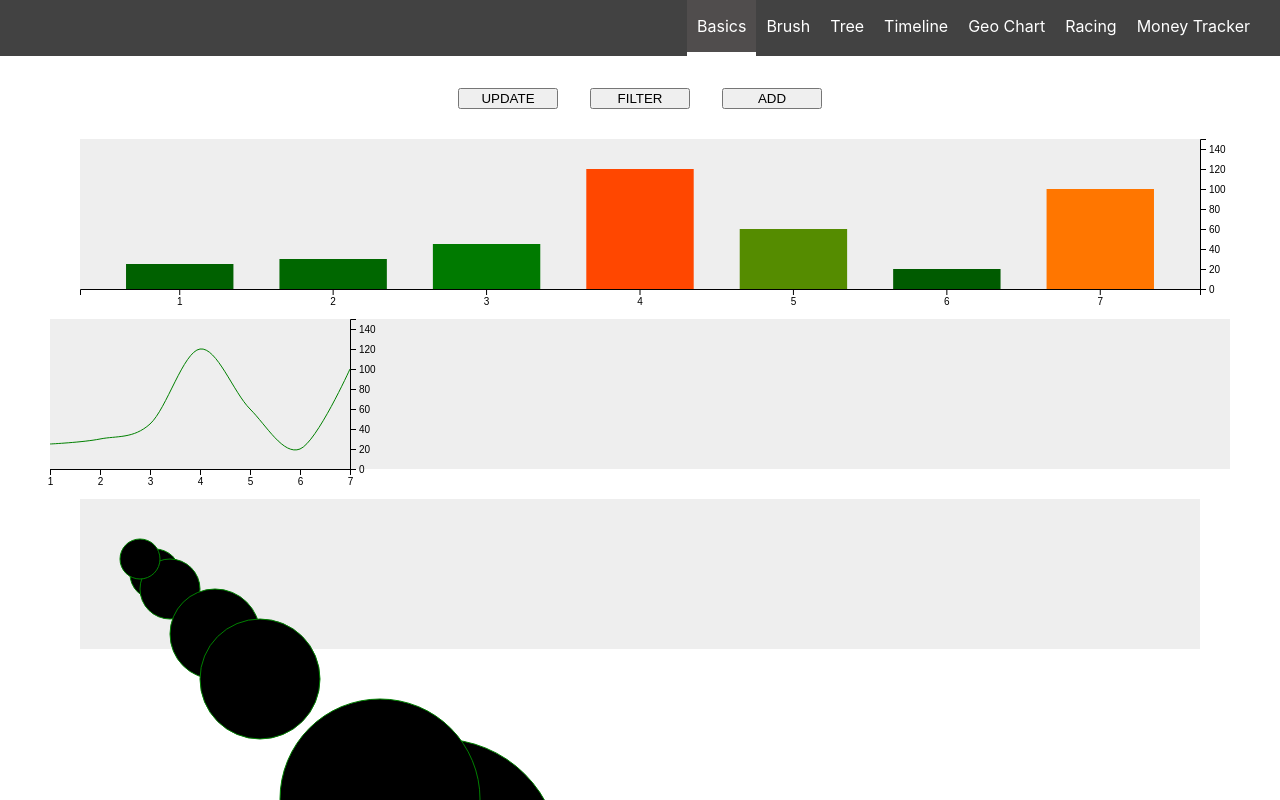
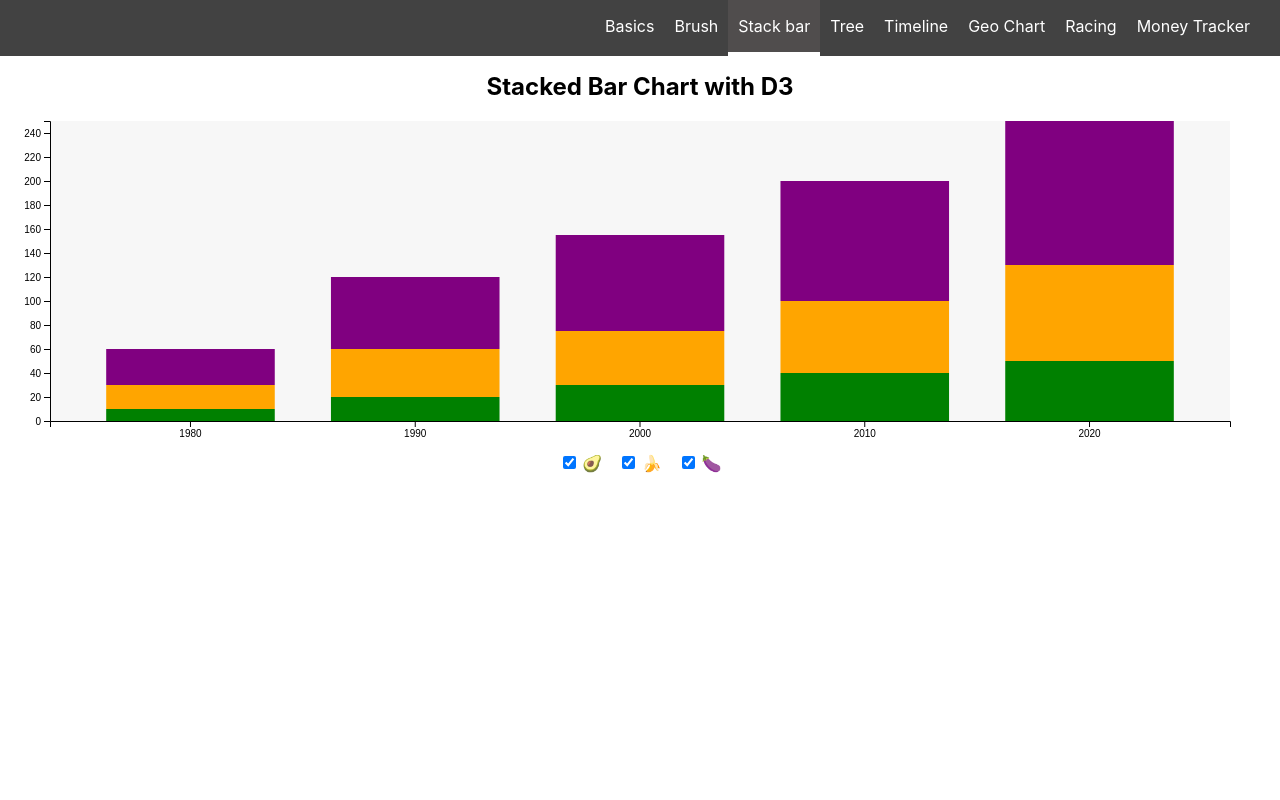
Before and after one commit to rusomarques/d3-react-playing, a React (Create React App) app: page /stack-bar in a window 1280 px wide. Before the commit this address led to /basics. Built offline with nearby package versions, Linux system fonts and the light colour scheme.

Commit message:
:sparkles: Stacked bar chart

```diff
--- a/src/App.css
+++ b/src/App.css
@@ -1,7 +1,6 @@
-/* .App {
-  text-align: center;
-  padding: 0 50px;
-} */
+#root {
+  box-sizing: border-box;
+}
 
 .basics-svg {
   display: block;
@@ -12,3 +11,10 @@
 .svg-wrapper {
   margin-bottom: 2rem;
 }
+
+svg,
+.svg {
+  display: block;
+  overflow: visible;
+  width: 100%;
+}
--- a/src/App.js
+++ b/src/App.js
@@ -10,12 +10,14 @@ import { Basics } from './Basics/Basics';
 import Layout from './Layout/Layout';
 import Geo from './Geo/Geo';
 import Brush from './Brush/Brush';
+import StackBar from './StackBar/StackBar';
 
 function App() {
   const routes = (
     <Switch>
       <Route path="/basics" exact component={Basics} />
       <Route path="/brush" exact component={Brush} />
+      <Route path="/stack-bar" exact component={StackBar} />
       <Route path="/geo" exact component={Geo} />
       <Route path="/racing" component={Racing} />
       <Route path="/timeline" component={TimeLine} />
--- a/src/Layout/NavBar/NavigationItems/NavigationItems.js
+++ b/src/Layout/NavBar/NavigationItems/NavigationItems.js
@@ -7,6 +7,7 @@ const NavigationItems = () => (
   <ul className={classes.NavigationItems}>
     <NavigationItem link="/basics">Basics</NavigationItem>
     <NavigationItem link="/brush">Brush</NavigationItem>
+    <NavigationItem link="/stack-bar">Stack bar</NavigationItem>
     <NavigationItem link="/tree">Tree</NavigationItem>
     <NavigationItem link="/timeline">Timeline</NavigationItem>
     <NavigationItem link="/geo">Geo Chart</NavigationItem>
--- /dev/null
+++ b/src/StackBar/StackBar.css
@@ -0,0 +1,17 @@
+.stack-bar .field {
+  display: inline-block;
+  margin: 0 0.5em;
+}
+
+.stack-bar .field input {
+  margin-right: 0.5em;
+}
+
+.stack-bar .field input:hover {
+  cursor: pointer;
+}
+
+.stack-bar .svg {
+  height: 300px;
+  background: #f7f7f7;
+}
--- /dev/null
+++ b/src/StackBar/StackBar.js
@@ -0,0 +1,48 @@
+import React, { useState } from 'react';
+
+import data from './initialData.json';
+import StackedBarChart from './StackedBarChart';
+import './StackBar.css';
+
+const allKeys = ['🥑', '🍌', '🍆'];
+
+const colors = {
+  '🥑': 'green',
+  '🍌': 'orange',
+  '🍆': 'purple'
+};
+
+const StackBar = () => {
+  const [keys, setKeys] = useState(allKeys);
+
+  return (
+    <section className="stack-bar">
+      <h2>Stacked Bar Chart with D3 </h2>
+      <StackedBarChart data={data} keys={keys} colors={colors} />
+
+      <div className="fields">
+        {allKeys.map(key => (
+          <div key={key} className="field">
+            <input
+              id={key}
+              type="checkbox"
+              checked={keys.includes(key)}
+              onChange={e => {
+                if (e.target.checked) {
+                  setKeys(Array.from(new Set([...keys, key])));
+                } else {
+                  setKeys(keys.filter(_key => _key !== key));
+                }
+              }}
+            />
+            <label htmlFor={key} style={{ color: colors[key] }}>
+              {key}
+            </label>
+          </div>
+        ))}
+      </div>
+    </section>
+  );
+};
+
+export default StackBar;
--- /dev/null
+++ b/src/StackBar/StackedBarChart.js
@@ -0,0 +1,78 @@
+import React, { useRef, useEffect } from 'react';
+import {
+  select,
+  scaleBand,
+  axisBottom,
+  stack,
+  max,
+  scaleLinear,
+  axisLeft,
+  stackOrderAscending
+} from 'd3';
+
+import useResizeObserver from '../hooks/useResizeObserver';
+
+const StackedBarChart = ({ data, keys, colors }) => {
+  const svgRef = useRef(null);
+  const wrapperRef = useRef(null);
+  const dimensions = useResizeObserver(wrapperRef);
+
+  useEffect(() => {
+    const svg = select(svgRef.current);
+    const { width, height } =
+      dimensions || wrapperRef.current.getBoundingClientRect();
+
+    const stackGenerator = stack()
+      .keys(keys)
+      .order(stackOrderAscending);
+    const layers = stackGenerator(data);
+    const extent = [
+      0,
+      max(layers, layer => max(layer, sequence => sequence[1]))
+    ];
+
+    const xScale = scaleBand()
+      .domain(data.map(d => d.year))
+      .range([0, width])
+      .padding(0.25);
+    const yScale = scaleLinear()
+      .domain(extent)
+      .range([height, 0]);
+
+    svg
+      .selectAll('.layer')
+      .data(layers)
+      .join('g')
+      .attr('class', 'layer')
+      .attr('fill', layer => colors[layer.key])
+      .selectAll('rect')
+      .data(layer => layer)
+      .join('rect')
+      .attr('x', sequence => xScale(sequence.data.year))
+      .attr('width', xScale.bandwidth())
+      .attr('y', sequence => yScale(sequence[1]))
+      .attr('height', sequence => yScale(sequence[0]) - yScale(sequence[1]));
+
+    const yAxis = axisLeft(yScale);
+
+    const xAxis = axisBottom(xScale);
+
+    svg
+      .select('.x-axis')
+      .attr('transform', `translate(0, ${height})`)
+      .call(xAxis);
+
+    svg.select('.y-axis').call(yAxis);
+  }, [data, keys, colors, dimensions]);
+
+  return (
+    <div className="svg-wrapper" ref={wrapperRef}>
+      <svg className="svg" ref={svgRef}>
+        <g className="x-axis" />
+        <g className="y-axis" />
+      </svg>
+    </div>
+  );
+};
+
+export default StackedBarChart;
--- /dev/null
+++ b/src/StackBar/initialData.json
@@ -0,0 +1,32 @@
+[
+  {
+    "year": 1980,
+    "🥑": 10,
+    "🍌": 20,
+    "🍆": 30
+  },
+  {
+    "year": 1990,
+    "🥑": 20,
+    "🍌": 40,
+    "🍆": 60
+  },
+  {
+    "year": 2000,
+    "🥑": 30,
+    "🍌": 45,
+    "🍆": 80
+  },
+  {
+    "year": 2010,
+    "🥑": 40,
+    "🍌": 60,
+    "🍆": 100
+  },
+  {
+    "year": 2020,
+    "🥑": 50,
+    "🍌": 80,
+    "🍆": 120
+  }
+]
```
